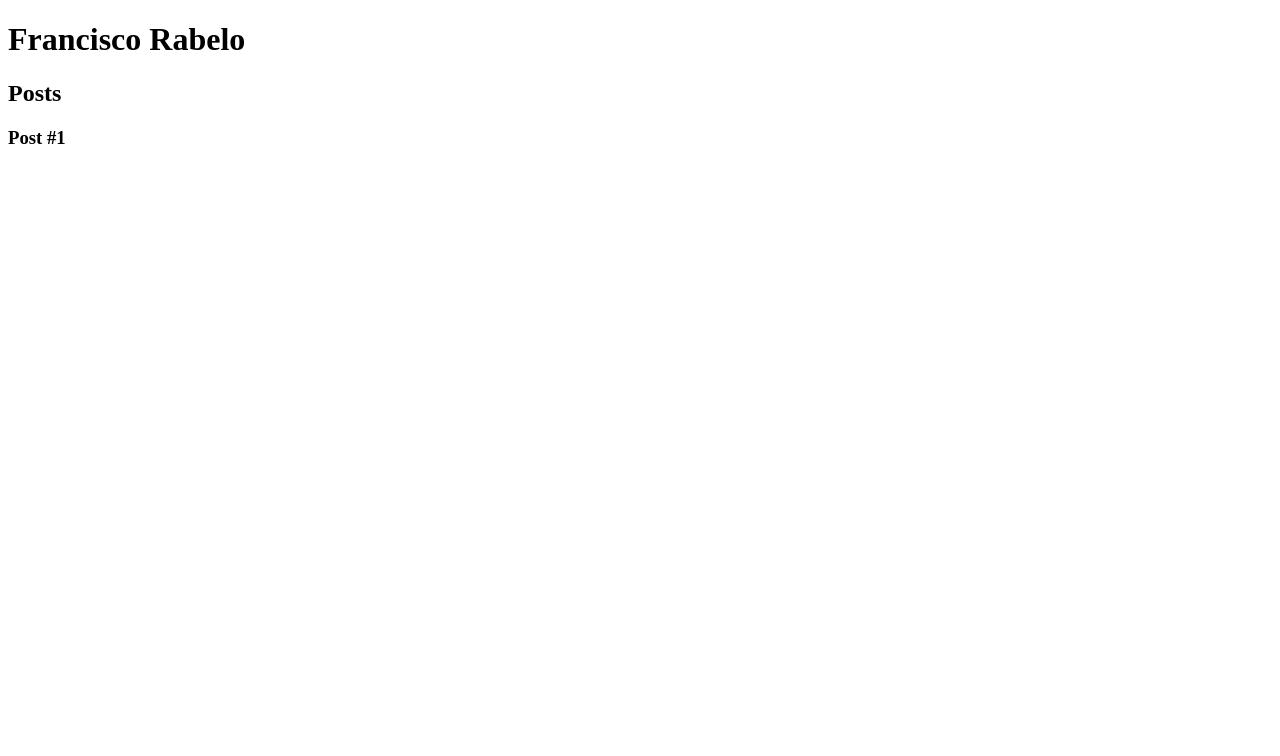
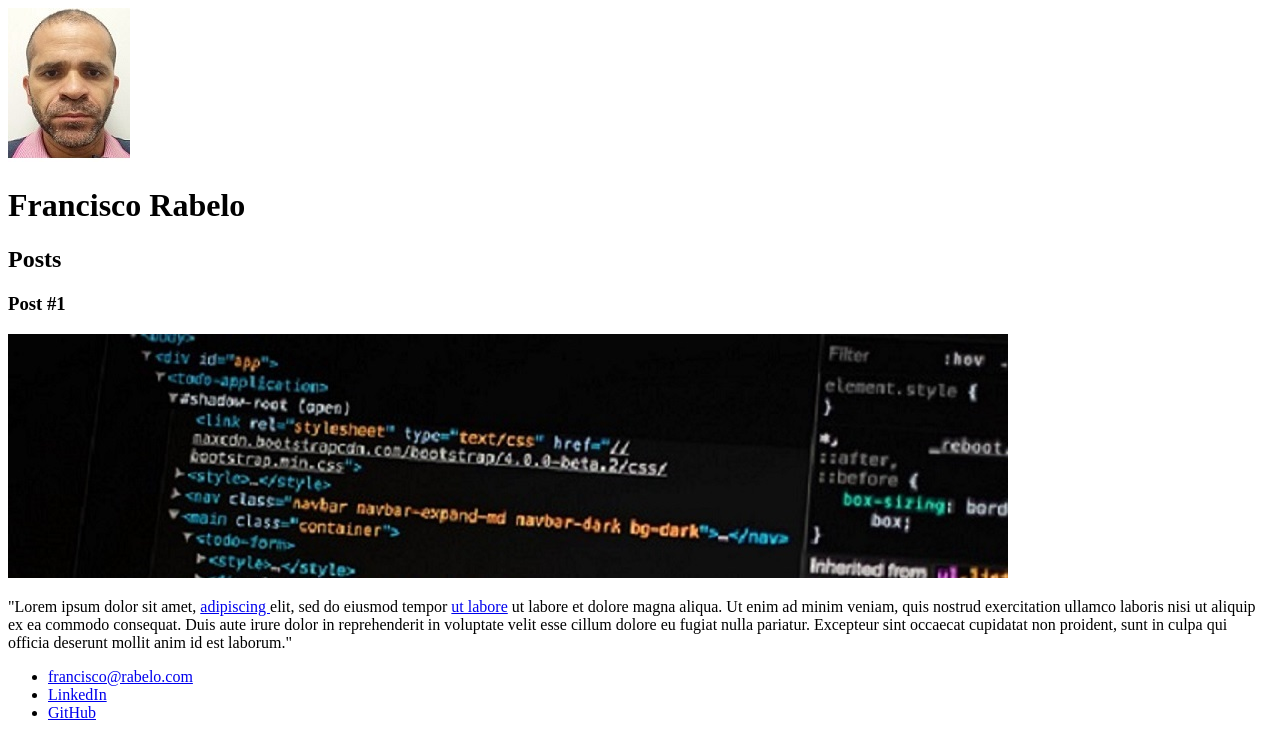
Before and after one commit to erimendes/curso-html, a plain HTML site: page index.html in a window 1280 px wide. Drawn offline with Linux system fonts and the light colour scheme.

Commit message:
Criou uma pasta img com imagens e alterações no index

```diff
--- a/index.html
+++ b/index.html
@@ -7,6 +7,7 @@
     </head>
     <body>
         <header>
+            <img class="img-foto" src="img/Francisco - RA- 1709477.jpg" alt="Foto do perfil de Francsico">
             <h1>Francisco Rabelo</h1>
         </header>
         <section>
@@ -16,9 +17,25 @@
             <article>
                 <header>
                     <h3>Post #1</h3>
+                    <img class="img-post" src="img/postagem-1.jpg" alt="Editor de texto contendo código HTML">
                 </header>
+                <p>
+                    "Lorem ipsum dolor sit amet, <a href="https://www.linkedin.com/in/francisco-mendes-62737148/" target="_blank">adipiscing </a>  elit, sed do eiusmod tempor <a href="mailto:francsico@email.com">ut labore</a> ut labore et dolore magna aliqua. Ut enim ad minim veniam, quis nostrud exercitation ullamco laboris nisi ut aliquip ex ea commodo consequat. Duis aute irure dolor in reprehenderit in voluptate velit esse cillum dolore eu fugiat nulla pariatur. Excepteur sint occaecat cupidatat non proident, sunt in culpa qui officia deserunt mollit anim id est laborum."
+                </p>
             </article>
         </section>
-        <footer></footer>
+        <footer>
+            <ul>
+                <li>
+                    <a href="mailto" target="_blank">francisco@rabelo.com</a>
+                </li>
+                <li>
+                    <a href="https://www.linkedin.com/in/francisco-mendes-62737148/" target="_blank">LinkedIn</a>
+                </li>
+                <li>
+                    <a href="https://github.com/erimendes" target="_blank">GitHub</a>
+                </li>
+            </ul>
+        </footer>
     </body>
 </html>
```
Also changed, not shown: img/Francisco - RA- 1709477.jpg (added), img/dino.png (added), img/postagem-1.jpg (added).
